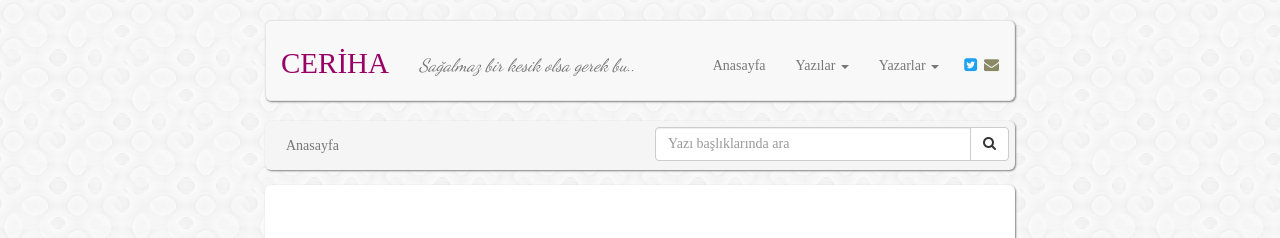
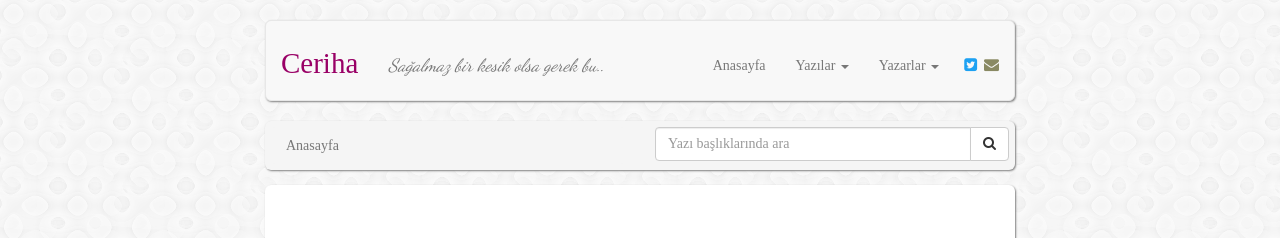
Before and after one commit to muhammedaydogdu/muhammedaydogdu.github.io, a Jekyll site: the page built from index.html, in a window 1280 px wide. Shown: the top 238 px of the page. Built offline with Jekyll 4.4.1, drawn with Linux system fonts in a browser that asks for light colours; some web fonts are replaced; the list of posts is cut into pages by our own code.

Commit message:
Update nav.html

```diff
--- a/_includes/nav.html
+++ b/_includes/nav.html
@@ -7,7 +7,7 @@
         <span class="icon-bar"></span>
         <span class="icon-bar"></span>
       </button>
-      <a class="navbar-brand" href="/index.html">CERİHA</a>
+      <a class="navbar-brand" href="/index.html">Ceriha</a>
     </div>
     <p style="" class="navbar-text"><em>Sağalmaz bir kesik olsa gerek bu..</em></p>
     <div class="collapse navbar-collapse" id="navbar-1">
```
